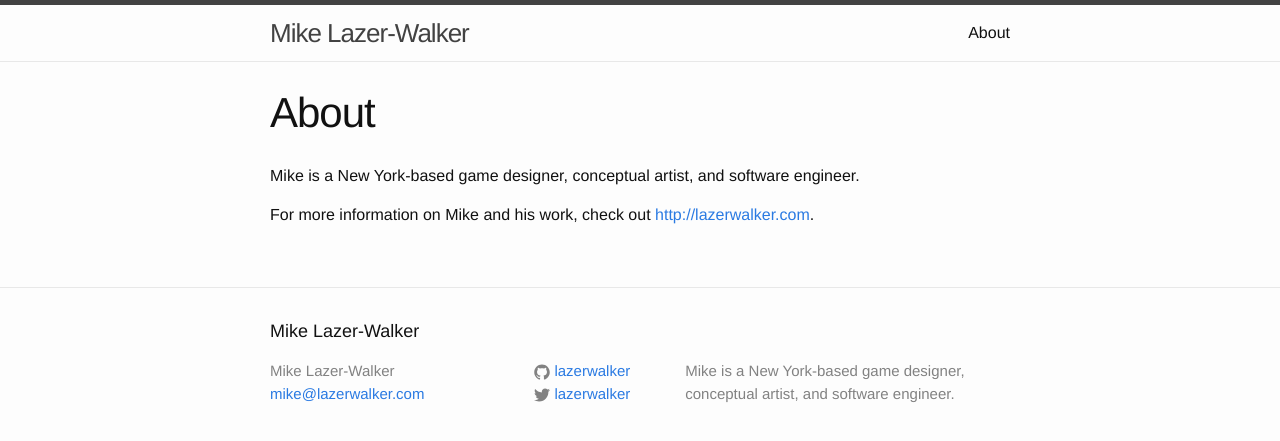
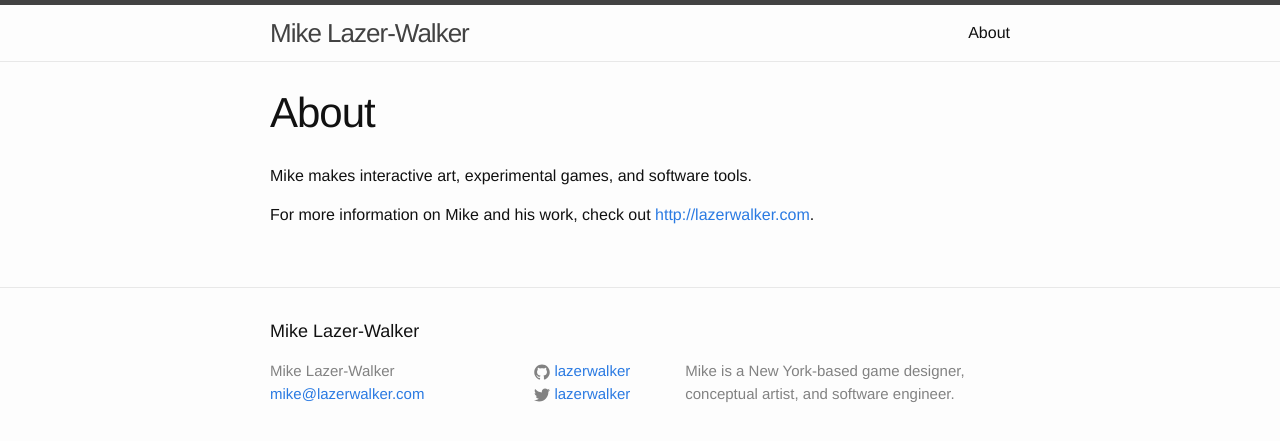
Before and after one commit to lazerwalker/blog, a Jekyll site: the page built from about.md, in a window 1280 px wide. Shown: the top 441 px of the page. Built offline with Jekyll 4.4.1, drawn with Linux system fonts in a browser that asks for light colours.

Commit message:
Update about

```diff
--- a/about.md
+++ b/about.md
@@ -4,6 +4,6 @@ title: About
 permalink: /about/
 ---
 
-Mike is a New York-based game designer, conceptual artist, and software engineer.
+Mike makes interactive art, experimental games, and software tools.
 
 For more information on Mike and his work, check out [http://lazerwalker.com](http://lazerwalker.com).
```
